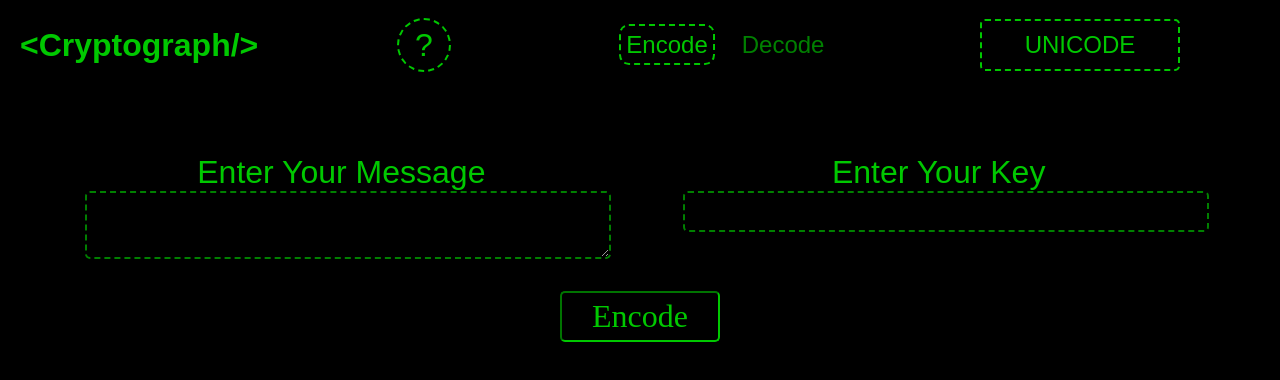
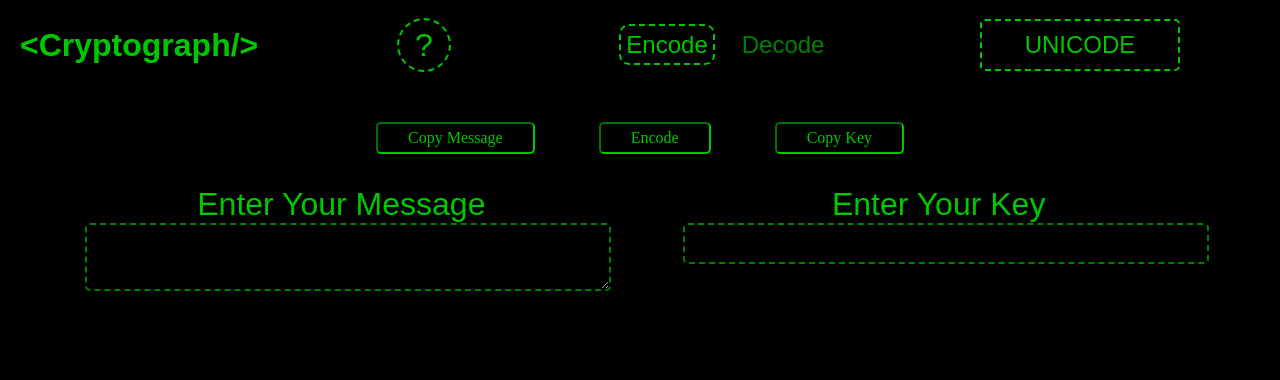
Before and after one commit to daniel-deru/react-cryptograpg, a React (Create React App) app: page / in a window 1280 px wide. Shown: the top 380 px of the page. Built offline with nearby package versions, Linux system fonts and the light colour scheme; a web font is replaced by a local one.

Commit message:
finished decode functioin

```diff
--- a/src/App.css
+++ b/src/App.css
@@ -1,38 +1,14 @@
 .App {
   text-align: center;
 }
-
-.App-logo {
-  height: 40vmin;
-  pointer-events: none;
+*::-webkit-scrollbar {
+  width: 7px;
 }
-
-@media (prefers-reduced-motion: no-preference) {
-  .App-logo {
-    animation: App-logo-spin infinite 20s linear;
-  }
+*::-webkit-scrollbar-thumb {
+  background-color: #00c800;
+  border-radius: 10px;
+  cursor: pointer;
 }
-
-.App-header {
-  background-color: #282c34;
-  min-height: 100vh;
-  display: flex;
-  flex-direction: column;
-  align-items: center;
-  justify-content: center;
-  font-size: calc(10px + 2vmin);
-  color: white;
+*::-webkit-scrollbar-track {
+  background-color: rgb(69, 69, 69);
 }
-
-.App-link {
-  color: #61dafb;
-}
-
-@keyframes App-logo-spin {
-  from {
-    transform: rotate(0deg);
-  }
-  to {
-    transform: rotate(360deg);
-  }
-}
--- a/src/pages/styles/encode.styled.ts
+++ b/src/pages/styles/encode.styled.ts
@@ -7,7 +7,7 @@ export const EncodePage = styled.section`
         .input-container {
             display: flex;
             justify-content: space-evenly;
-            margin-top: 4rem;
+            /* margin-top: 4rem; */
 
             div {
                 font-size: 2em;
@@ -31,6 +31,7 @@ export const EncodePage = styled.section`
                 }
 
                 textarea {
+                    position: relative;
                     width: 40vw;
                     max-width: 40vw;
                     min-width: 40vw;
@@ -48,6 +49,7 @@ export const EncodePage = styled.section`
                     &:focus {
                         border: 2px dashed ${({theme}) => theme.colors.green};
                     }
+
                 }
             }
         }
@@ -57,7 +59,7 @@ export const EncodePage = styled.section`
             color: ${({theme}) => theme.colors.green};
             font-family: ${({theme}) => theme.fonts.retro};
             margin: 2rem;
-            font-size: 2em;
+            font-size: 1em;
             padding: 5px 30px;
             border: 2px inset ${({theme}) => theme.colors.green};
             cursor: pointer;
@@ -66,8 +68,13 @@ export const EncodePage = styled.section`
             &:active {
                 border: 2px outset ${({theme}) => theme.colors.green};
             }
+        }
+
     }
 
+    .output {
+        width: 90vw;
+        margin: 2rem auto;
     }
 
 
--- a/src/pages/tsx/encode.tsx
+++ b/src/pages/tsx/encode.tsx
@@ -24,21 +24,24 @@ const Encode: React.FC = () => {
   const encodeMessage = (): void => {
     let message: string = ""
     const key: InputType = keyRef.current?.value
-    if(messageRef?.current?.value) message = messageRef.current.value
 
+    if(!messageRef?.current?.value) return setOuput("No Message Entered")
+
+    message = messageRef.current.value
 
     let encryptedMessage: string = encode(message, encryptionMethod, key)
-    setOuput(encryptedMessage)
+    return setOuput(encryptedMessage ? encryptedMessage : "Something Went Wrong")
 
   }
 
   const decodeMessage = (): void => {
     let message: string =""
     const key: InputType = keyRef.current?.value
-    if(messageRef.current?.value) message = messageRef.current.value
+    if(!messageRef.current?.value) return setOuput("No Message Entered")
+    message = messageRef.current.value
 
     let decryptedMessage: string = decode(message, encryptionMethod, key)
-    setOuput(decryptedMessage)
+    setOuput(decryptedMessage ? decryptedMessage : "Something Went Wrong")
   }
 
   useEffect(() => {
@@ -48,6 +51,14 @@ const Encode: React.FC = () => {
     <EncodePage>
       <Header />
       <main>
+        <div className='control-container'>
+          <button type='button'>Copy Message</button>
+          <button onClick={() => codeType === ENCODE ? encodeMessage() : decodeMessage()}>
+              {codeType == ENCODE ? "Encode" : "Decode"}
+          </button>
+          <button type='button'>Copy Key</button>
+        </div>
+
         <div className='input-container'>
           <div>
             <label htmlFor="">Enter Your Message</label>
@@ -58,12 +69,9 @@ const Encode: React.FC = () => {
             <input type="text" ref={keyRef}/>
           </div>
         </div>
-        <button onClick={() => codeType === ENCODE ? encodeMessage() : decodeMessage()}>
-          {codeType == ENCODE ? "Encode" : "Decode"}
-        </button>
       </main>
 
-      <section>
+      <section className='output'>
         {output}
       </section>
     </EncodePage>
--- a/src/utils/convert.ts
+++ b/src/utils/convert.ts
@@ -18,7 +18,7 @@ export const encode = (target: string, type: Encryptions, key: string | undefine
     unicodeArray = message.split("").map((char: string) => char.charCodeAt(0))
 
     if(type === MORSE){
-        const input = key ? unicodeArray : message
+        const input = key ? unicodeArray : message.toLowerCase()
         output = encodeMorse(input)
     }
     else if(type === ROMAN){
@@ -41,7 +41,8 @@ export const decode = (target: string, type: Encryptions, key: string | undefine
     let targetArray: string[] = target.split(" ")
 
     if(type === MORSE){
-        output = decodeMorse(target, key)
+
+        output = decodeMorse(target.toLowerCase(), key)
     }
     else if(type === ROMAN){
         output = decodeRoman(target)
--- a/src/utils/decode.ts
+++ b/src/utils/decode.ts
@@ -27,13 +27,12 @@ export const decodeMorse = (message: string, key: string | undefined): string =>
 }
 
 export const decodeRoman = (message: string): string => {
-    let output: number[] = []
+    let output: string[] = []
     let romanArray: string[] = message.split(" ")
-    let reverseRoman: [string, number][] = Object.entries(roman).reverse()
 
     for(let numeral of romanArray){
-        output.push(romanToUnicode(numeral))
+        output.push(String.fromCharCode(romanToUnicode(numeral)))
     }
 
-    return "output"
+    return output.join("")
 }
--- a/src/utils/helpers.ts
+++ b/src/utils/helpers.ts
@@ -46,30 +46,32 @@ export const getRoman = (number: number): string => {
 
 export const romanToUnicode = (numeral: string): number => {
     let unicode: number = 0
-    let romanNumerals: [string, number][] = Object.entries(roman).reverse()
-    console.log(numeral)
+    const romanNumerals: [string, number][] = Object.entries(roman).reverse()
+
     for(let romanNumeral of romanNumerals){
-        let regex: RegExp = new RegExp(`${romanNumeral[0]}`, "g")
+        const regex: RegExp = constructRomanRegex(romanNumeral[0])
         const match: RegExpMatchArray | null = numeral.match(regex)
         if(match){
             unicode += (romanNumeral[1] * match.length)
-            numeral = numeral.replace(match[0], "")
+            numeral = numeral.replace(regex, "")
         }
     }
-    console.log(unicode)
-
 
     return unicode
 }
 
-const constructRomanRegex = (numeral: string): RegExp | void => {
+const constructRomanRegex = (numeral: string): RegExp => {
     if(numeral.length == 2) return new RegExp(`${numeral}`, "g")
 
-    let lookBehindChar: string
+    let lookBehindChar: string | null = null
 
     if(numeral === "M" || numeral === "D") lookBehindChar = "C"
     if(numeral === "C" || numeral === "L") lookBehindChar = "X"
     if(numeral === "X" || numeral === "V") lookBehindChar = "I"
+
+    if(lookBehindChar) return new RegExp(`(?<!${lookBehindChar})${numeral}`, "g")
+
+    return new RegExp(`${numeral}`, 'g')
 }
 
 
```
